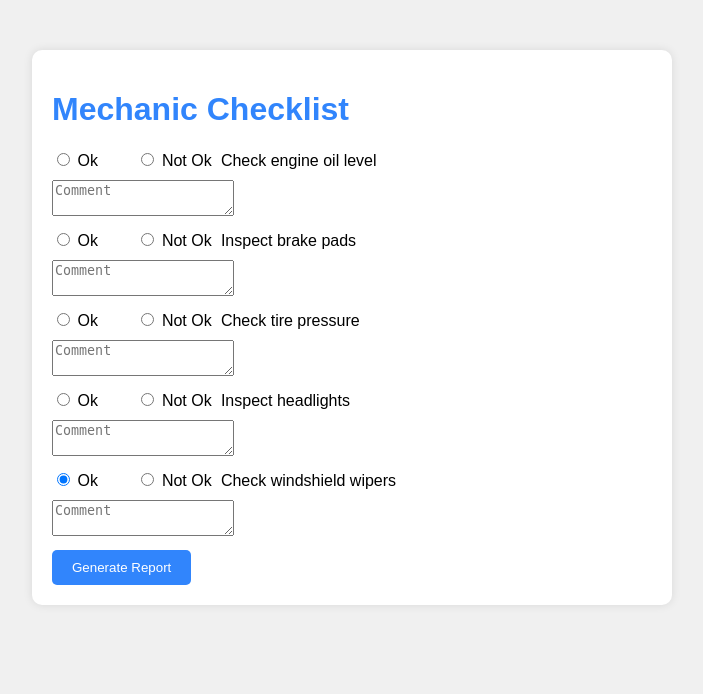
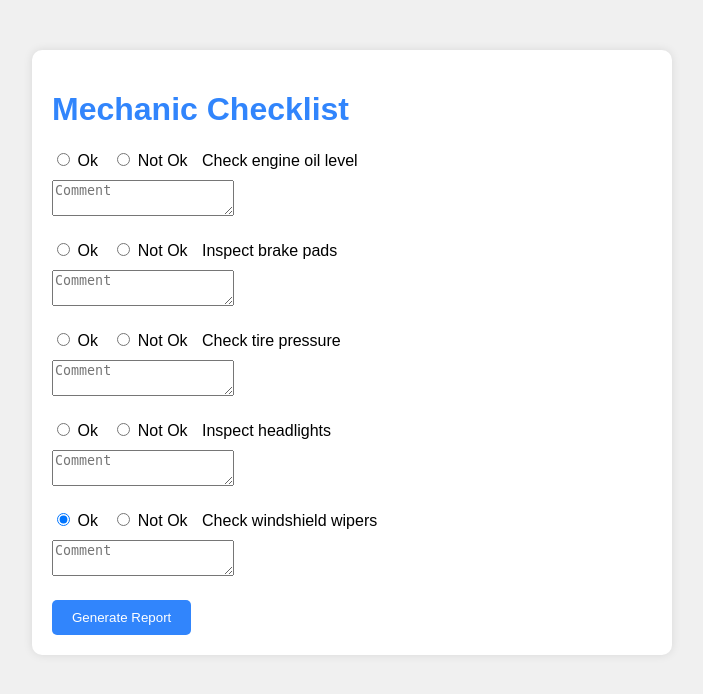
Before and after one commit to okehieuchenna1/cardiomechpage, a Flask app: page / in a window 1280 px wide. Shown: the top 694 px of the page, without its empty margins (288-991 px from the left). Run offline with Flask 3, Linux system fonts and the light colour scheme.

Commit message:
Update styles.css

```diff
--- a/static/styles.css
+++ b/static/styles.css
@@ -19,12 +19,16 @@ h1 {
 }
 
 .checklist-item {
+    margin-bottom: 20px; /* Increase margin for better separation */
+}
+
+.item-description {
     margin-bottom: 10px;
 }
 
 .status-label {
     display: inline-block;
-    width: 80px;
+    margin-right: 10px; /* Add margin between radio options */
 }
 
 .comment {
```
